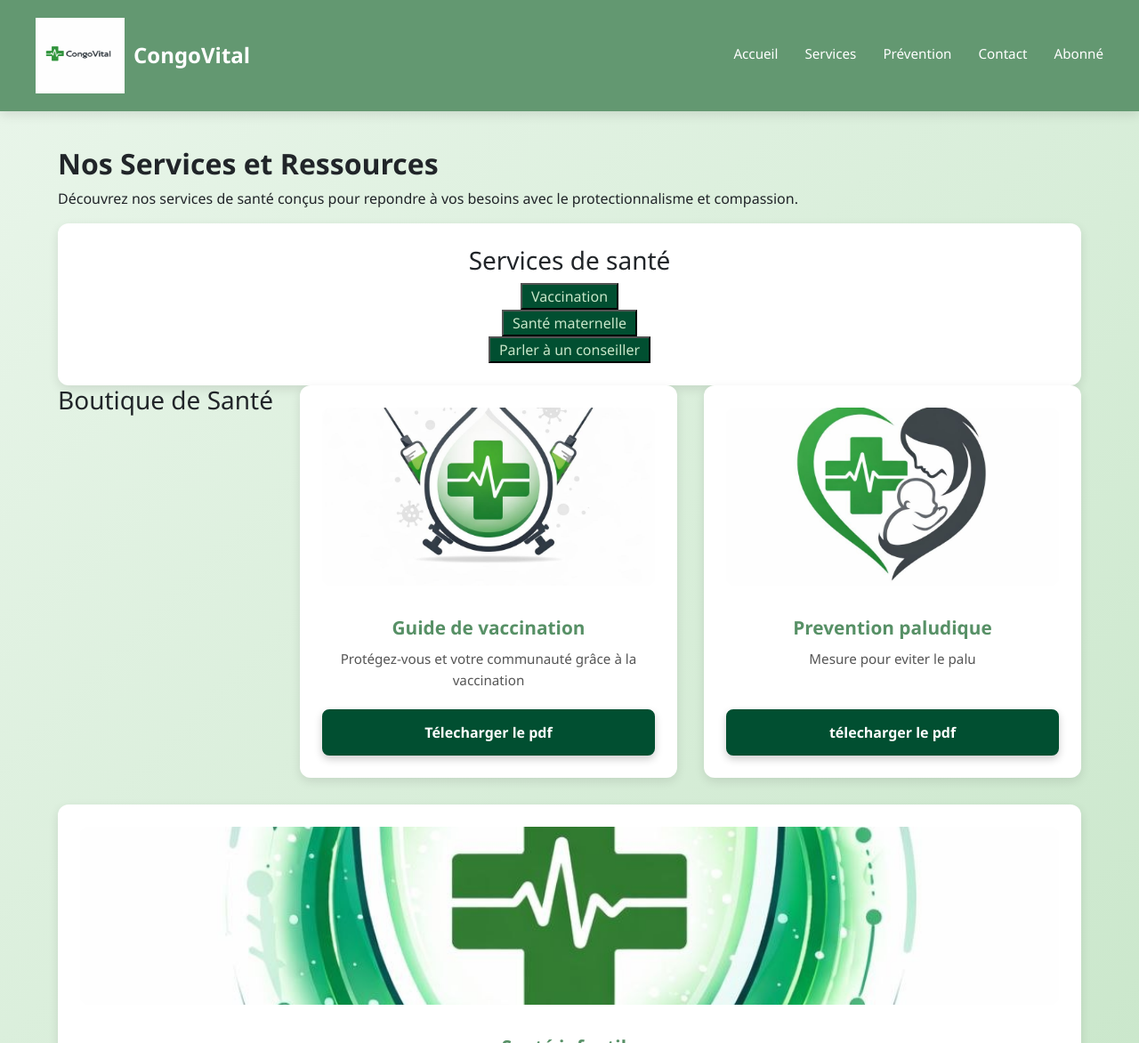
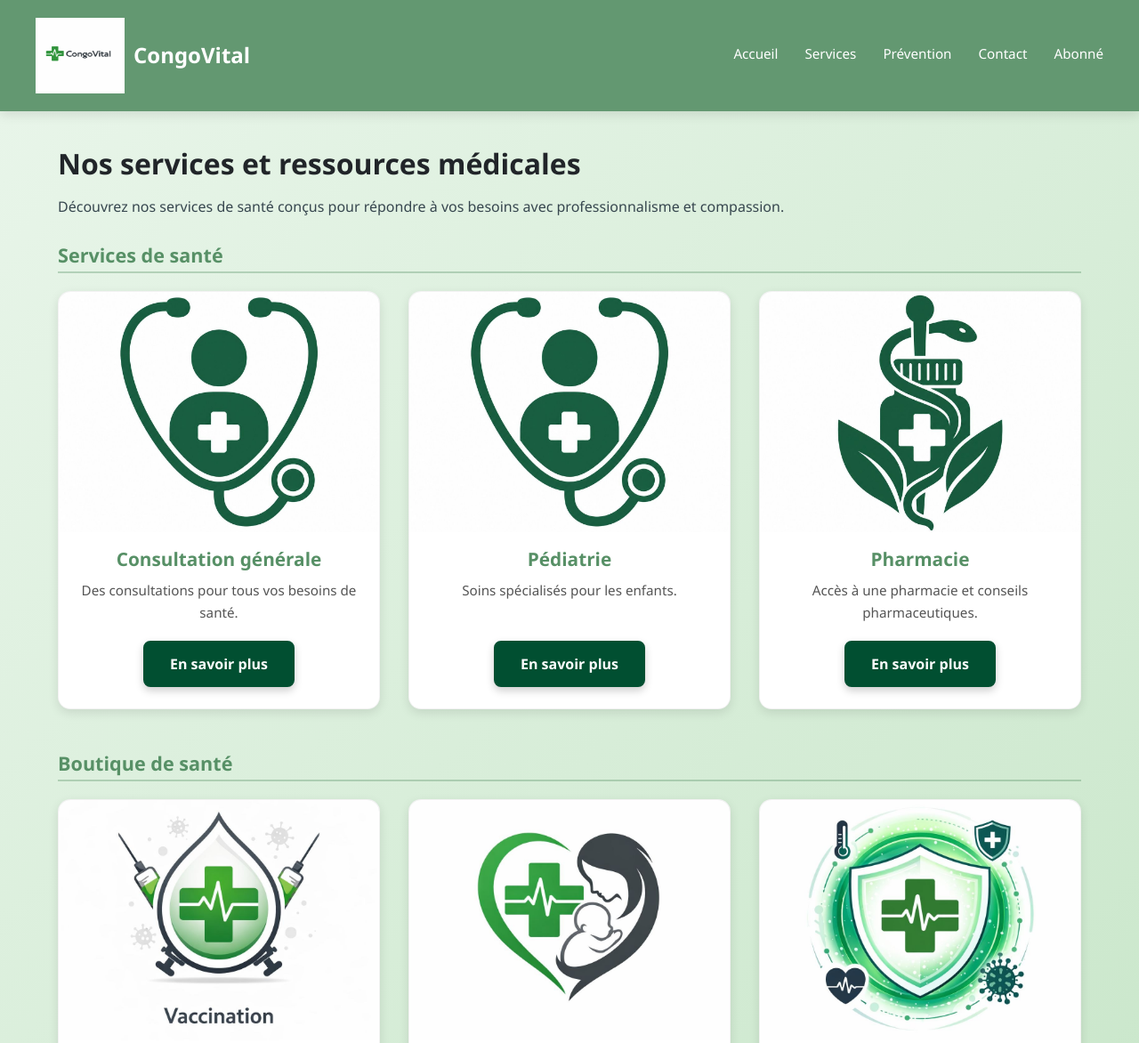
Before and after one commit to docre170/henriettsante, a plain HTML site: page code/frontend/html/services.html in a window 1280 px wide. Shown: the top 1172 px of the page at 89% size. Drawn offline with nearby package versions, Linux system fonts and the light colour scheme.

Commit message:
finition de la page service
la page service

```diff
--- a/code/frontend/css/service.css
+++ b/code/frontend/css/service.css
@@ -88,7 +88,6 @@ header .logo {
     flex-shrink: 0;
 }
 header .logo h1 {
-    /* margin: 0; */
     font-size: 1.5em;
     font-weight: 700;
 }
@@ -134,74 +133,135 @@ header .logo h1 {
 .navi ul li a:hover{
     color: #C8E6C9;
 }
-main {
+main.page-services {
     padding: 40px 20px;
     background: linear-gradient(135deg, #E8F5E9 0%, #C8E6C9 100%);
     min-height: calc(100vh - 200px);
     margin: 0;
 }
-h2 {
+.page-services h2 {
     font-size: 2em;
-    margin-top: auto;
+    margin-top: 0;
+    margin-bottom: 0.5em;
     font-weight: bold;
 }
+
 .princ {
     margin-left: 45px;
     margin-right: 45px;
 }
-/* Section services avec articles (cartes) */
-.services {
-    margin-bottom: 50px;
-    background: transparent;
-    display: flex;
-    flex-wrap: wrap;
-    gap: 30px;
-    padding: 0;
+
+.sep {
+    margin-bottom: 48px;
 }
 
-.service {
-    flex: 1;
-    min-width: 280px;
+.services-intro {
+    text-align: left;
+    max-width: 56rem;
+    margin-bottom: 1.75rem;
+    color: #37474f;
+    line-height: 1.65;
+}
+
+.services-heading {
+    font-size: 1.35rem;
+    font-weight: 700;
+    color: var(--hero-bg);
+    margin: 0 0 1.25rem;
+    padding-bottom: 0.35rem;
+    border-bottom: 2px solid rgba(87, 144, 102, 0.35);
+}
+
+/* Grille de cartes — page Services uniquement */
+.page-services .services-grid {
+    display: grid;
+    grid-template-columns: repeat(auto-fill, minmax(min(100%, 280px), 1fr));
+    gap: clamp(20px, 3vw, 32px);
+    align-items: stretch;
+}
+
+.page-services .service-card {
     display: flex;
     flex-direction: column;
     text-align: center;
     background: white;
-    padding: 25px;
-    border-radius: 12px;
+    padding: 0;
+    border-radius: 14px;
     box-shadow: var(--shadow);
-    transition: all 0.3s ease;
+    transition: transform 0.3s ease, box-shadow 0.3s ease;
     overflow: hidden;
+    border: 1px solid rgba(0, 0, 0, 0.05);
 }
 
-.service:hover {
+.page-services .service-card:hover {
     transform: translateY(-8px);
-    box-shadow: 0 12px 24px rgba(0, 0, 0, 0.15);
+    box-shadow: 0 14px 28px rgba(0, 0, 0, 0.12);
 }
 
-.service img {
+/* Zone image : ratio uniforme, pas de déformation */
+.page-services .service-card__media {
+    position: relative;
     width: 100%;
-    height: 200px;
-    object-fit: cover;
-    margin-bottom: 20px;
-    border-radius: 10px;
-    transition: transform 0.3s ease;
+    aspect-ratio: 4 / 3;
+    overflow: hidden;
+    background: linear-gradient(145deg, #e0ebe3 0%, #cfd8dc 100%);
 }
 
-.service:hover img {
-    transform: scale(1.05);
+.page-services .service-card__media img {
+    width: 100%;
+    height: 100%;
+    object-fit: cover;
+    object-position: center;
+    display: block;
+    transition: transform 0.45s ease;
 }
 
-.service h2 {
-    margin: 15px 0 10px;
+.page-services .service-card:hover .service-card__media img {
+    transform: scale(1.06);
+}
+
+.page-services .service-card > h2 {
+    margin: 18px 24px 10px;
     font-size: 1.3em;
     font-weight: 700;
     color: var(--hero-bg);
 }
 
-.service p {
+.page-services .service-card > p {
     flex-grow: 1;
-    margin-bottom: 20px;
+    margin: 0 24px 20px;
     color: #555;
     line-height: 1.6;
     font-size: 0.95em;
 }
+
+.page-services .service-card > .btn {
+    align-self: center;
+    margin: 0 24px 24px;
+}
+
+@media (max-width: 768px) {
+    .princ {
+        margin-left: 16px;
+        margin-right: 16px;
+    }
+
+    main.page-services {
+        padding: 28px 14px;
+    }
+
+    .page-services h2 {
+        font-size: 1.65em;
+    }
+}
+
+@media (max-width: 480px) {
+    .princ {
+        margin-left: 12px;
+        margin-right: 12px;
+    }
+
+    .page-services .service-card__media {
+        aspect-ratio: 16 / 10;
+    }
+}
--- a/code/frontend/html/services.html
+++ b/code/frontend/html/services.html
@@ -12,13 +12,13 @@
 
     <header>
         <div class="logo">
-            <img src="../../photos/logo.jpg" alt="Logo CongoVital" width="100px" height="85px">
+            <img src="../../photos/logo.jpg" alt="Logo CongoVital" width="100" height="85">
             <h1>CongoVital</h1>
         </div>
         <nav class="navi">
             <ul>
                 <li><a href="../../index.html">Accueil</a></li>
-                <li><a href="./services.html">Services</a></li>
+                <li><a href="#">Services</a></li>
                 <li><a href="./prevention.html">Prévention</a></li>
                 <li><a href="./contact.html">Contact</a></li>
                 <li><a href="./abonne.html">Abonné</a></li>
@@ -26,51 +26,77 @@
         </nav>
     </header>
 
-    <main>
+    <main class="page-services">
         <section class="princ">
-        <section>
-            <h2> Nos Services et Ressources </h2>
-            <div>
-                <p>
-                    Découvrez nos services de santé conçus pour repondre à vos besoins avec le protectionnalisme et compassion.
+            <section class="sep">
+                <h2>Nos services et ressources médicales</h2>
+                <p class="services-intro">
+                    Découvrez nos services de santé conçus pour répondre à vos besoins avec professionnalisme et compassion.
                 </p>
+
+                <h3 class="services-heading">Services de santé</h3>
+                <div class="services-grid">
+                    <article class="service-card">
+                        <div class="service-card__media">
+                            <img src="../../photos/consultation.jpg" alt="Consultation médicale en cabinet" width="640" height="480" loading="lazy" decoding="async">
                         </div>
-            <div class="service">
-                <h3>
-                    Services de santé
-                </h3>
-                <span> <button> <a href="./prevention.html">Vaccination</a></button></span>
-                <span> <button> <a href="./prevention.html">Santé maternelle</a></button></span>
-                <span> <button> <a href="./contact.html">Parler à un conseiller</a></button></span>
+                        <h2>Consultation générale</h2>
+                        <p>Des consultations pour tous vos besoins de santé.</p>
+                        <a href="" class="btn">En savoir plus</a>
+                    </article>
+                    <article class="service-card">
+                        <div class="service-card__media">
+                            <img src="../../photos/consultation.jpg" alt="Soins pédiatriques pour les enfants" width="640" height="480" loading="lazy" decoding="async">
                         </div>
+                        <h2>Pédiatrie</h2>
+                        <p>Soins spécialisés pour les enfants.</p>
+                        <a href="" class="btn">En savoir plus</a>
+                    </article>
+                    <article class="service-card">
+                        <div class="service-card__media">
+                            <img src="../../photos/pharmacie.jpg" alt="Pharmacie et conseils pharmaceutiques" width="640" height="480" loading="lazy" decoding="async">
+                        </div>
+                        <h2>Pharmacie</h2>
+                        <p>Accès à une pharmacie et conseils pharmaceutiques.</p>
+                        <a href="" class="btn">En savoir plus</a>
+                    </article>
+                </div>
+            </section>
 
-        </section>
-                <section class="services" id="services">
-                    <h3> Boutique de Santé</h3>
-            <article class="service">
-                <img src="../../photos/vaccination.jpg" alt="Vaccination">
+            <section class="sep">
+                <h3 class="services-heading">Boutique de santé</h3>
+                <div class="services-grid">
+                    <article class="service-card">
+                        <div class="service-card__media">
+                            <img src="../../photos/vaccination.jpg" alt="Campagne de vaccination" width="640" height="480" loading="lazy" decoding="async">
+                        </div>
                         <h2>Guide de vaccination</h2>
-                <p>Protégez-vous et votre communauté grâce à la vaccination</p>
-                <a href="./prevention.html" class="btn"> Télecharger le pdf</a>
-
+                        <p>Protégez-vous et votre communauté grâce à la vaccination.</p>
+                        <a href="./prevention.html" class="btn">Télécharger le PDF</a>
                     </article>
 
-            <article class="service">
-                <img src="../../photos/maternite.jpg" alt="Maternité">
-                <h2>Prevention paludique</h2>
-                <p>Mesure pour eviter le palu</p>
-                <a href="./prevention.html" class="btn">télecharger le pdf</a>
+                    <article class="service-card">
+                        <div class="service-card__media">
+                            <img src="../../photos/maternite.jpg" alt="Prévention du paludisme" width="640" height="480" loading="lazy" decoding="async">
+                        </div>
+                        <h2>Prévention paludique</h2>
+                        <p>Mesures pour éviter le paludisme.</p>
+                        <a href="./prevention.html" class="btn">Télécharger le PDF</a>
                     </article>
 
-            <article class="service">
-                <img src="../../photos/prevention.jpg" alt="Prévention">
+                    <article class="service-card">
+                        <div class="service-card__media">
+                            <img src="../../photos/prevention.jpg" alt="Santé infantile et conseils" width="640" height="480" loading="lazy" decoding="async">
+                        </div>
                         <h2>Santé infantile</h2>
-                <p>conseil pour la santé</p>
-                <a href="./prevention.html" class="btn">télechargez</a>
+                        <p>Conseils pour la santé des tout-petits.</p>
+                        <a href="./prevention.html" class="btn">Télécharger</a>
                     </article>
+                </div>
             </section>
         </section>
     </main>
+
     <footer>
         <p>&copy; 2026 CongoVital. Tous droits réservés.</p>
     </footer>
```
Also changed, not shown: code/photos/consultation.jpg (added), code/photos/pharmacie.jpg (added). Lines whose indentation alone changed are shown as unchanged.
